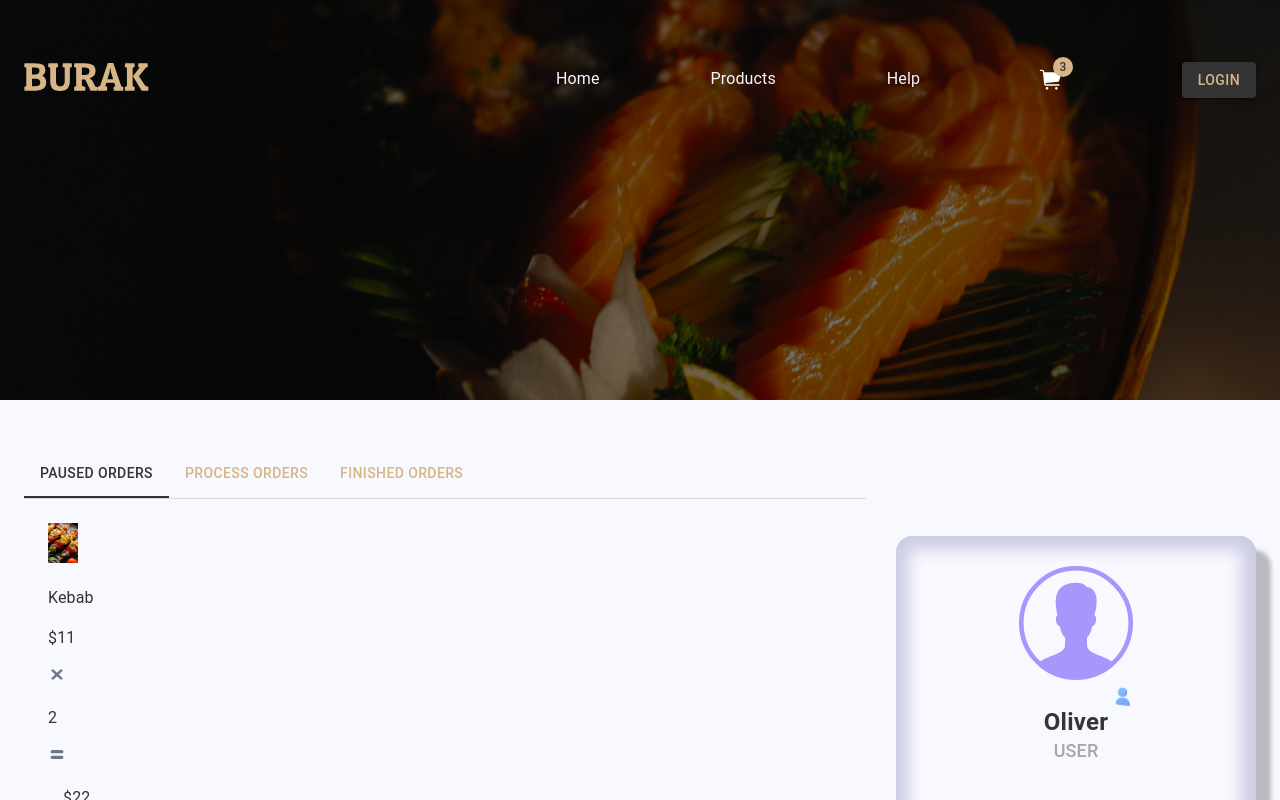
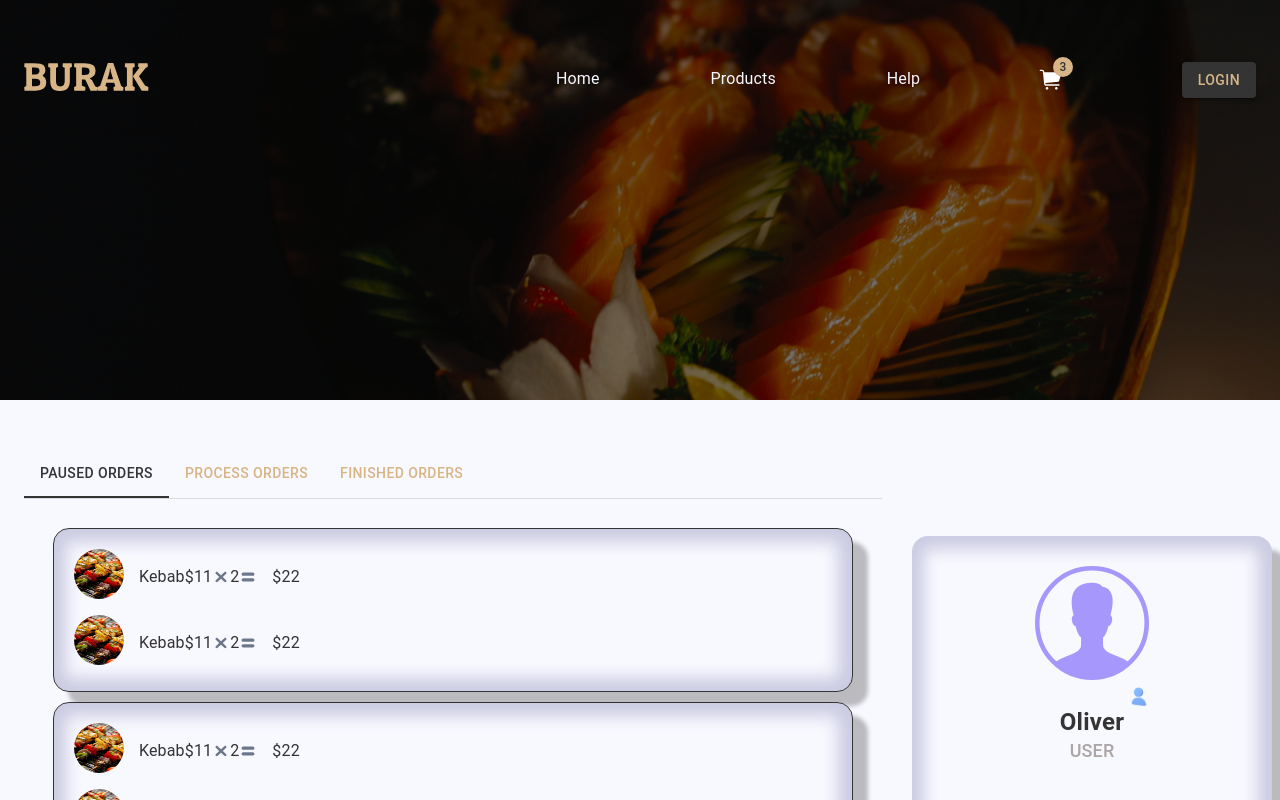
Before and after one commit to balumaqsud/burak-react-frontend, a React (Create React App) app: page /orders in a window 1280 px wide. Shown: the top 800 px of the page. Built offline with nearby package versions, Linux system fonts and the light colour scheme.

Commit message:
fix: changes

```diff
--- a/src/app/screens/ordersPage/PausedOrders.tsx
+++ b/src/app/screens/ordersPage/PausedOrders.tsx
@@ -21,7 +21,8 @@ const PausedOrders = () => {
                         className="order-dish-img"
                         alt="dish"
                       />
-                      <p className="title-dish">Kebab</p>
+                      <p className="dish-title">Kebab</p>
+
                       <Box className="price-box">
                         <p>$11</p>
                         <img src="/icons/close.svg" alt="close" />
--- a/src/css/order.css
+++ b/src/css/order.css
@@ -82,6 +82,7 @@
   border: 1px solid gray;
 }
 .order-page .order-right .member-box .location {
+  width: 100%;
   display: flex;
   flex-direction: row;
   justify-content: start;
@@ -142,3 +143,41 @@
   justify-content: space-between;
   gap: 10px;
 }
+
+/*paused*/
+
+.order-page .order-main-box {
+  display: flex;
+  width: 800px;
+  border: 1px solid;
+  background: #f8f8ff;
+  box-shadow:
+    15px 14px 4px rgba(0, 0, 0, 0.25),
+    inset -1px 0px 16px 13px rgb(24 23 112 / 20%);
+  border-radius: 16px;
+  padding: 20px;
+  margin: 5px;
+}
+
+.order-page .order-main-box .order-box-scroll {
+  display: flex;
+  flex-direction: column;
+  gap: 10px;
+}
+
+.order-main-box .order-box-scroll .orders-name-price {
+  display: flex;
+  flex-direction: row;
+}
+
+.order-main-box .order-box-scroll .orders-name-price .order-dish-img {
+  width: 50px;
+  height: 50px;
+  border-radius: 50%;
+  margin-right: 15px;
+}
+
+.order-main-box .order-box-scroll .orders-name-price .price-box {
+  display: flex;
+  flex-direction: row;
+}
```
